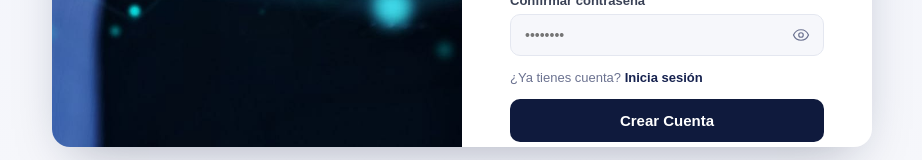
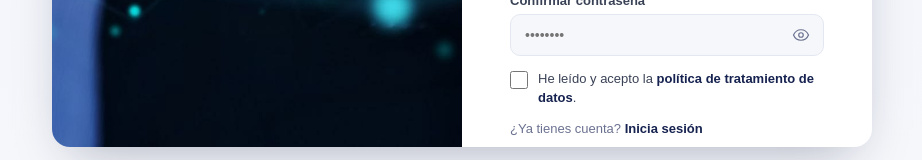
Before and after one commit to AprendicesMagnus/BateriaPsicosocial, a React (Vite) app in the folder frontend/: page /crear-cuenta in a window 1280 px wide. Shown: the part 629-789 px from the top of the page, without its empty margins (178-1100 px from the left). Built offline with nearby package versions, Linux system fonts and the light colour scheme; no server answers.

Commit message:
Politica de datos: casilla obligatoria al crear cuenta con correo y con Google

```diff
--- a/frontend/src/components/SeleccionRolGoogle.jsx
+++ b/frontend/src/components/SeleccionRolGoogle.jsx
@@ -1,4 +1,5 @@
 import { useState } from "react";
+import { Link } from "react-router-dom";
 import { PrimaryButton, SecondaryButton, FormMessage } from "./FormControls";
 import { ROLES_REGISTRO } from "../utils/roles";
 import { soloDigitos } from "../utils/validaciones";
@@ -9,13 +10,14 @@ export default function SeleccionRolGoogle({ email, loading, error, onConfirmar,
   const [rol, setRol] = useState("");
   const [numero, setNumero] = useState("");
   const [intento, setIntento] = useState(false);
+  const [acepta, setAcepta] = useState(false);
   const pideResolucion = rol === "EVALUADOR_SST";
   const resolucionInvalida = pideResolucion && !/^\d{6}$/.test(numero);
 
   function confirmar() {
     setIntento(true);
-    if (!rol || resolucionInvalida) return;
-    onConfirmar(rol, pideResolucion ? numero : undefined);
+    if (!rol || resolucionInvalida || !acepta) return;
+    onConfirmar(rol, pideResolucion ? numero : undefined, true);
   }
 
   return (
@@ -89,6 +91,32 @@ export default function SeleccionRolGoogle({ email, loading, error, onConfirmar,
           </label>
         )}
 
+        <div className="politica-aceptacion" style={{ marginTop: "16px" }}>
+          <label className="politica-aceptacion__label" htmlFor="acepta-politica-google">
+            <input
+              id="acepta-politica-google"
+              type="checkbox"
+              className={`politica-aceptacion__input ${intento && !acepta ? "politica-aceptacion__input--invalid" : ""}`.trim()}
+              checked={acepta}
+              onChange={(e) => setAcepta(e.target.checked)}
+              aria-invalid={intento && !acepta ? "true" : "false"}
+              aria-describedby={intento && !acepta ? "acepta-politica-google-error" : undefined}
+            />
+            <span>
+              He leído y acepto la{" "}
+              <Link to="/politica-de-datos" target="_blank" rel="noopener noreferrer" className="link-accent">
+                política de tratamiento de datos
+              </Link>
+              .
+            </span>
+          </label>
+          {intento && !acepta && (
+            <span className="field__error" id="acepta-politica-google-error">
+              Debes aceptar la política de tratamiento de datos para crear tu cuenta.
+            </span>
+          )}
+        </div>
+
         <div style={{ display: "flex", flexDirection: "column", gap: "8px", marginTop: "16px" }}>
           <PrimaryButton type="button" loading={loading} onClick={confirmar}>
             Continuar
--- a/frontend/src/pages/CreateAccount.jsx
+++ b/frontend/src/pages/CreateAccount.jsx
@@ -62,7 +62,8 @@ export default function CreateAccount() {
     password: "",
     confirmPassword: "",
     rol: "",
-    numeroResolucion: ""
+    numeroResolucion: "",
+    aceptaPolitica: false
   });
 
   const [tocados, setTocados] = useState({});
@@ -111,6 +112,10 @@ export default function CreateAccount() {
 
     rol: !form.rol ? "Selecciona un rol." : "",
 
+    aceptaPolitica: form.aceptaPolitica
+      ? ""
+      : "Debes aceptar la política de tratamiento de datos para crear tu cuenta.",
+
     numeroResolucion:
       form.rol !== "EVALUADOR_SST"
         ? ""
@@ -142,7 +147,7 @@ export default function CreateAccount() {
 
     if (hayErrores) {
       setTimeout(() => {
-        document.querySelector(".field__input--invalid")?.focus();
+        document.querySelector(".field__input--invalid, .politica-aceptacion__input--invalid")?.focus();
       }, 0);
 
       return;
@@ -161,6 +166,7 @@ export default function CreateAccount() {
         email: correoNorm,
         password: form.password,
         rol: form.rol,
+        aceptaPolitica: true,
         ...(form.rol === "EVALUADOR_SST" ? { numeroResolucion: form.numeroResolucion } : {})
       });
 
@@ -213,7 +219,7 @@ export default function CreateAccount() {
     }
   }
 
-  async function confirmarRolGoogle(rol, numeroResolucion) {
+  async function confirmarRolGoogle(rol, numeroResolucion, aceptaPolitica) {
     if (!googlePendiente) return;
     setErrorRolGoogle("");
     setLoadingGoogle(true);
@@ -221,6 +227,7 @@ export default function CreateAccount() {
     try {
       const data = await loginConGoogle({
         credential: googlePendiente.credential,
+        aceptaPolitica,
         rol,
         numeroResolucion
       });
@@ -459,6 +466,33 @@ export default function CreateAccount() {
           placeholder="••••••••"
         />
 
+        <div className="politica-aceptacion">
+          <label className="politica-aceptacion__label" htmlFor="acepta-politica">
+            <input
+              id="acepta-politica"
+              type="checkbox"
+              className={`politica-aceptacion__input ${mostrarError("aceptaPolitica") ? "politica-aceptacion__input--invalid" : ""}`.trim()}
+              checked={form.aceptaPolitica}
+              onChange={(e) => setForm((f) => ({ ...f, aceptaPolitica: e.target.checked }))}
+              onBlur={() => marcar("aceptaPolitica")}
+              aria-invalid={mostrarError("aceptaPolitica") ? "true" : "false"}
+              aria-describedby={mostrarError("aceptaPolitica") ? "acepta-politica-error" : undefined}
+            />
+            <span>
+              He leído y acepto la{" "}
+              <Link to="/politica-de-datos" target="_blank" rel="noopener noreferrer" className="link-accent">
+                política de tratamiento de datos
+              </Link>
+              .
+            </span>
+          </label>
+          {mostrarError("aceptaPolitica") && (
+            <span className="field__error" id="acepta-politica-error">
+              {errores.aceptaPolitica}
+            </span>
+          )}
+        </div>
+
         <div className="auth-links">
           <span>
             ¿Ya tienes cuenta?{" "}
--- a/frontend/src/pages/SignIn.jsx
+++ b/frontend/src/pages/SignIn.jsx
@@ -214,7 +214,7 @@ export default function SignIn() {
     }
   }
 
-  async function confirmarRolGoogle(rol, numeroResolucion) {
+  async function confirmarRolGoogle(rol, numeroResolucion, aceptaPolitica) {
     if (!googlePendiente) return;
     setErrorRolGoogle("");
     setLoadingGoogle(true);
@@ -222,6 +222,7 @@ export default function SignIn() {
     try {
       const data = await loginConGoogle({
         credential: googlePendiente.credential,
+        aceptaPolitica,
         rol,
         numeroResolucion
       });
--- a/frontend/src/styles/auth.css
+++ b/frontend/src/styles/auth.css
@@ -237,6 +237,33 @@
   text-decoration: underline;
 }
 
+.politica-aceptacion {
+  display: flex;
+  flex-direction: column;
+  gap: 4px;
+}
+.politica-aceptacion__label {
+  display: flex;
+  align-items: flex-start;
+  gap: 10px;
+  font-size: 13px;
+  line-height: 1.4;
+  color: var(--ink-700);
+  cursor: pointer;
+}
+.politica-aceptacion__input {
+  flex: 0 0 auto;
+  width: 18px;
+  height: 18px;
+  margin: 1px 0 0;
+  accent-color: var(--navy-800);
+  cursor: pointer;
+}
+.politica-aceptacion__input--invalid {
+  outline: 2px solid var(--danger-500);
+  outline-offset: 2px;
+}
+
 .divider {
   display: flex;
   align-items: center;
```
